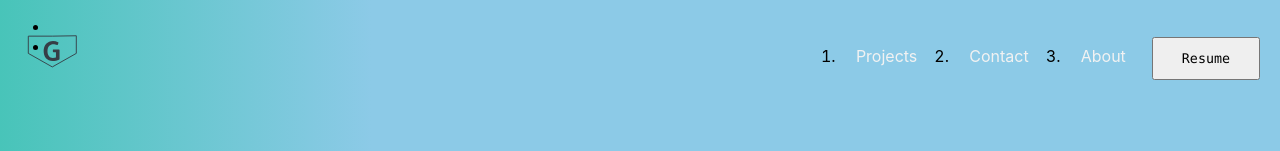
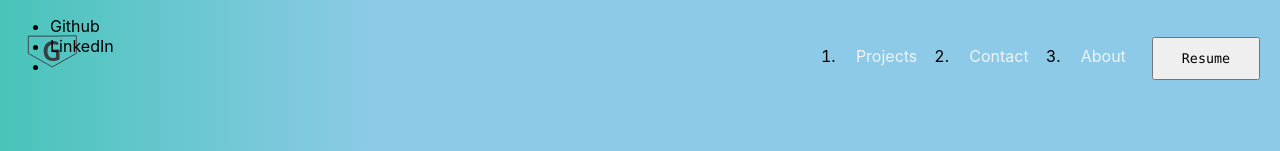
Before and after one commit to Gaganpandher52/personal-website, a React (Create React App) app in the folder client/: page / in a window 1280 px wide. Shown: the top 151 px of the page. Built offline with nearby package versions, Linux system fonts and the light colour scheme.

Commit message:
added new element

```diff
--- a/client/src/components/sideBar/SideBar.js
+++ b/client/src/components/sideBar/SideBar.js
@@ -6,7 +6,8 @@ class SideBar extends Component {
       <div className='main-container'>
         <div orientation="left">
           <ul>
-            <li></li>
+            <li>Github</li>
+            <li>LinkedIn</li>
             <li></li>
 
           </ul>
```
